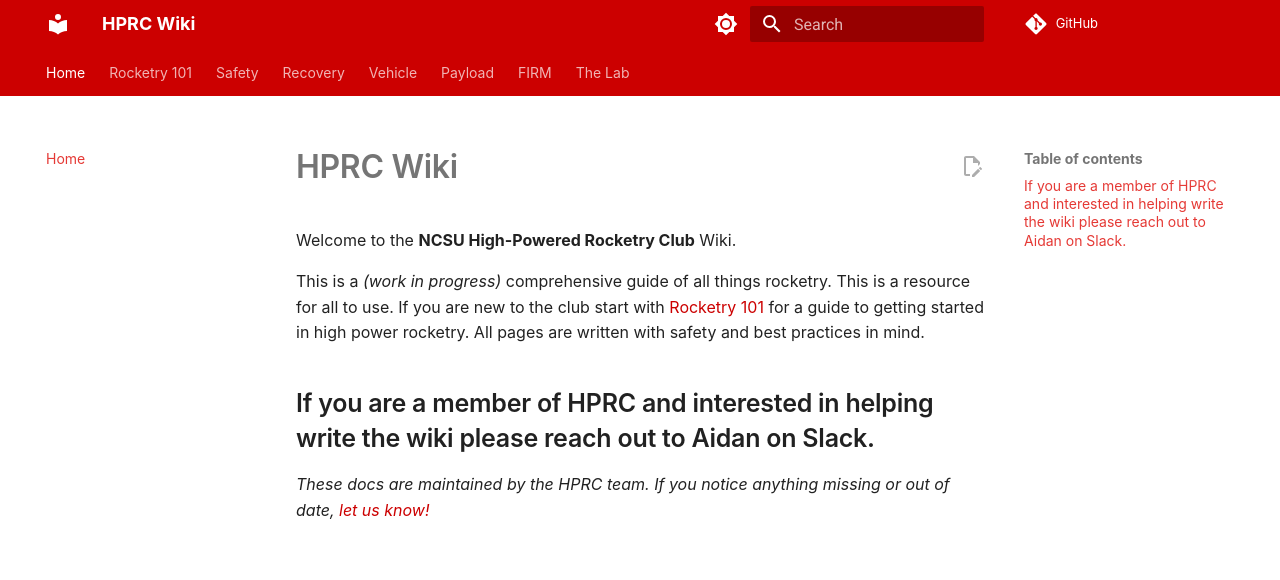
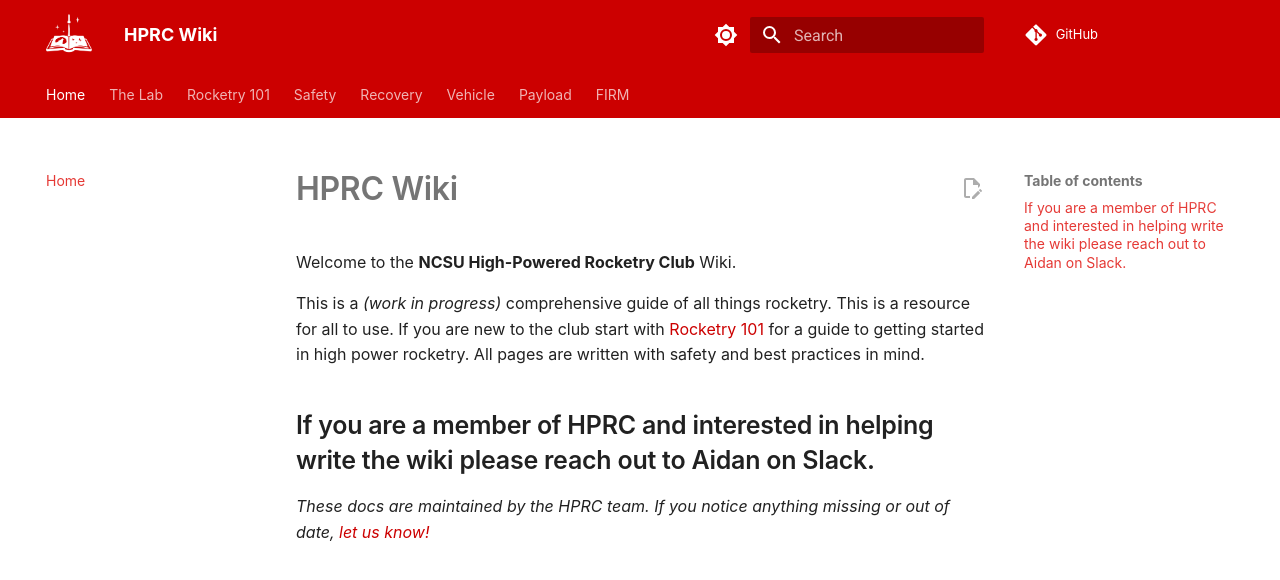
Before and after one commit to NCSU-High-Powered-Rocketry-Club/HPRC-Docs, an MkDocs documentation site: the page built from docs/index.md, in a window 1280 px wide. Shown: the top 580 px of the page. Built offline with MkDocs 1.6.1 and Material for MkDocs 9.7.7, drawn with Linux system fonts in a browser that asks for light colours; comment, search, counter and statistics services are not loaded.

Commit message:
added logo

```diff
--- a/docs/extra.css
+++ b/docs/extra.css
@@ -19,6 +19,13 @@
 .md-header,
 .md-tabs {
     background-color: #cc0000 !important;
+}
+
+/* Increase top-left logo size */
+.md-header__button.md-logo img,
+.md-header__button.md-logo svg {
+    height: 2.3rem !important;
+    width: auto !important;
 }
 
 /* Keep controls and labels readable on red */
@@ -56,8 +63,8 @@
 body,
 .md-typeset {
     font-family:
-    "Inter", ui-sans-serif, system-ui, sans-serif, "Apple Color Emoji", "Segoe UI Emoji",
-    "Segoe UI Symbol", "Noto Color Emoji";
+        "Inter", ui-sans-serif, system-ui, sans-serif, "Apple Color Emoji",
+        "Segoe UI Emoji", "Segoe UI Symbol", "Noto Color Emoji";
 }
 
 .md-typeset blockquote {
@@ -95,7 +102,6 @@ h6,
 .md-typeset h6 {
     font-weight: 600 !important;
 }
-
 
 /* For scrollable cards on the soldering page */
 .card-strip {
--- a/mkdocs.yml
+++ b/mkdocs.yml
@@ -8,6 +8,8 @@ edit_uri: edit/main/docs/
 
 theme:
   name: material
+  logo: assets/DocsLogo.png
+  favicon: assets/DocsLogo.png
   features:
     - navigation.tabs
     - navigation.indexes
@@ -31,6 +33,21 @@ theme:
 
 nav:
   - Home: index.md
+  - The Lab:
+      - About The Lab: lab/lab.md
+      - Tool Safety: lab/tools.md
+      - 3D Printing:
+          - Overview: lab/3d-printing.md
+          - Proper Use: lab/3d-printing/proper-use.md
+          - Slicing: lab/3d-printing/slicing.md
+      - Soldering:
+          - Overview: lab/soldering/soldering.md
+          - Tools And Materials: lab/soldering/tools_and_materials.md
+          - How to Solder: lab/soldering/how_to_solder.md
+          - How to Desolder: lab/soldering/how_to_desolder.md
+          - Soldering Tips: lab/soldering/soldering_tips.md
+          - Soldering Safety: lab/soldering/soldering_safety.md
+      - Hazard Storage and Disposal: lab/hazard-storage.md
   - Rocketry 101:
       - Getting Started: rocketry-101/getting-started.md
       - Recovery: rocketry-101/deployment.md
@@ -82,21 +99,6 @@ nav:
       - Revisions:
           - FIRM v0.1: firm/revisions/FIRM_v0.1.md
           - FIRM v1.0: firm/revisions/FIRM_v1.0.md
-  - The Lab:
-      - About The Lab: lab/lab.md
-      - Tool Safety: lab/tools.md
-      - 3D Printing:
-          - Overview: lab/3d-printing.md
-          - Proper Use: lab/3d-printing/proper-use.md
-          - Slicing: lab/3d-printing/slicing.md
-      - Soldering:
-          - Overview: lab/soldering/soldering.md
-          - Tools And Materials: lab/soldering/tools_and_materials.md
-          - How to Solder: lab/soldering/how_to_solder.md
-          - How to Desolder: lab/soldering/how_to_desolder.md
-          - Soldering Tips: lab/soldering/soldering_tips.md
-          - Soldering Safety: lab/soldering/soldering_safety.md
-      - Hazard Storage and Disposal: lab/hazard-storage.md
 
 extra_css:
   - extra.css
```
Also changed, not shown: docs/assets/DocsLogo.png (added). Lines whose indentation alone changed are shown as unchanged.
